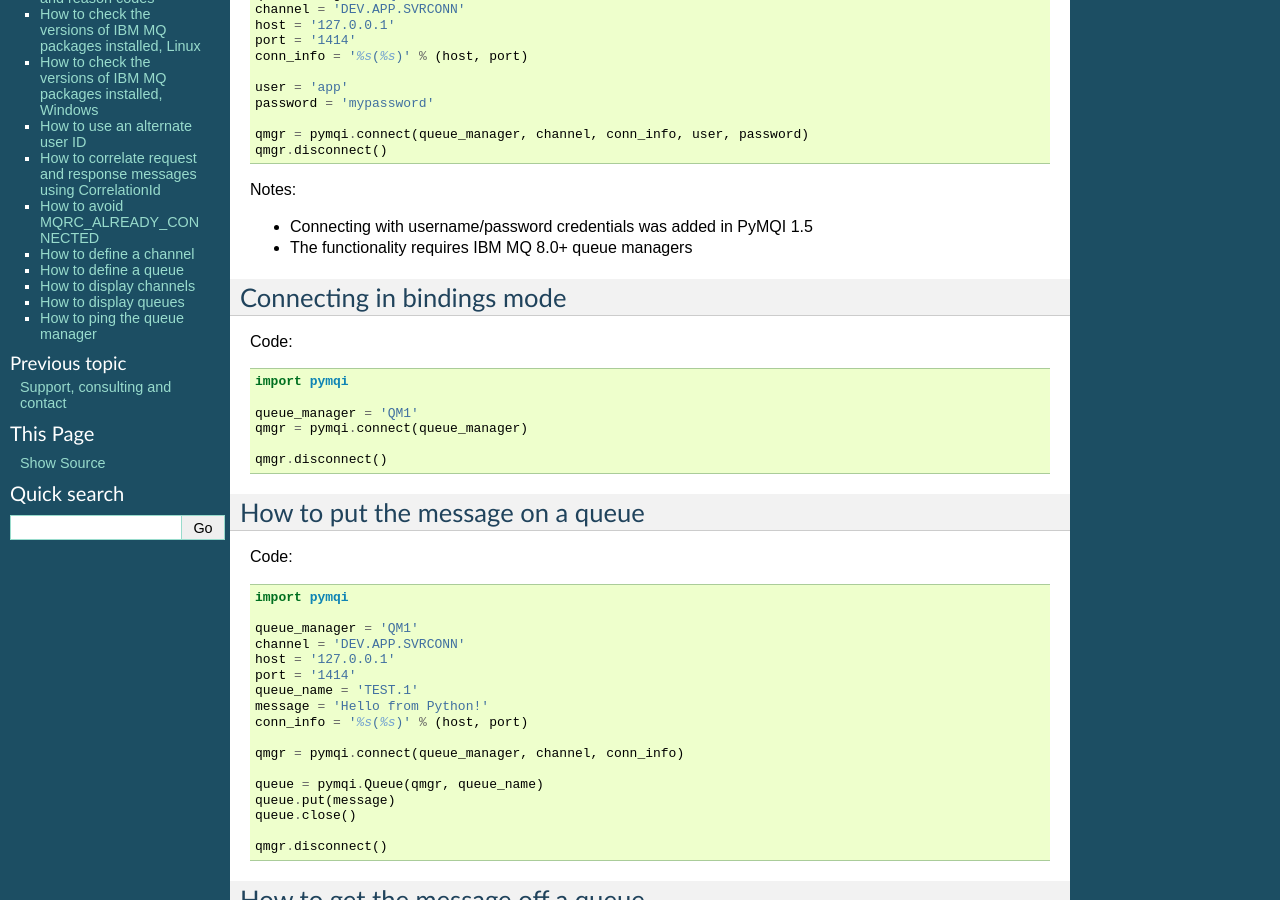
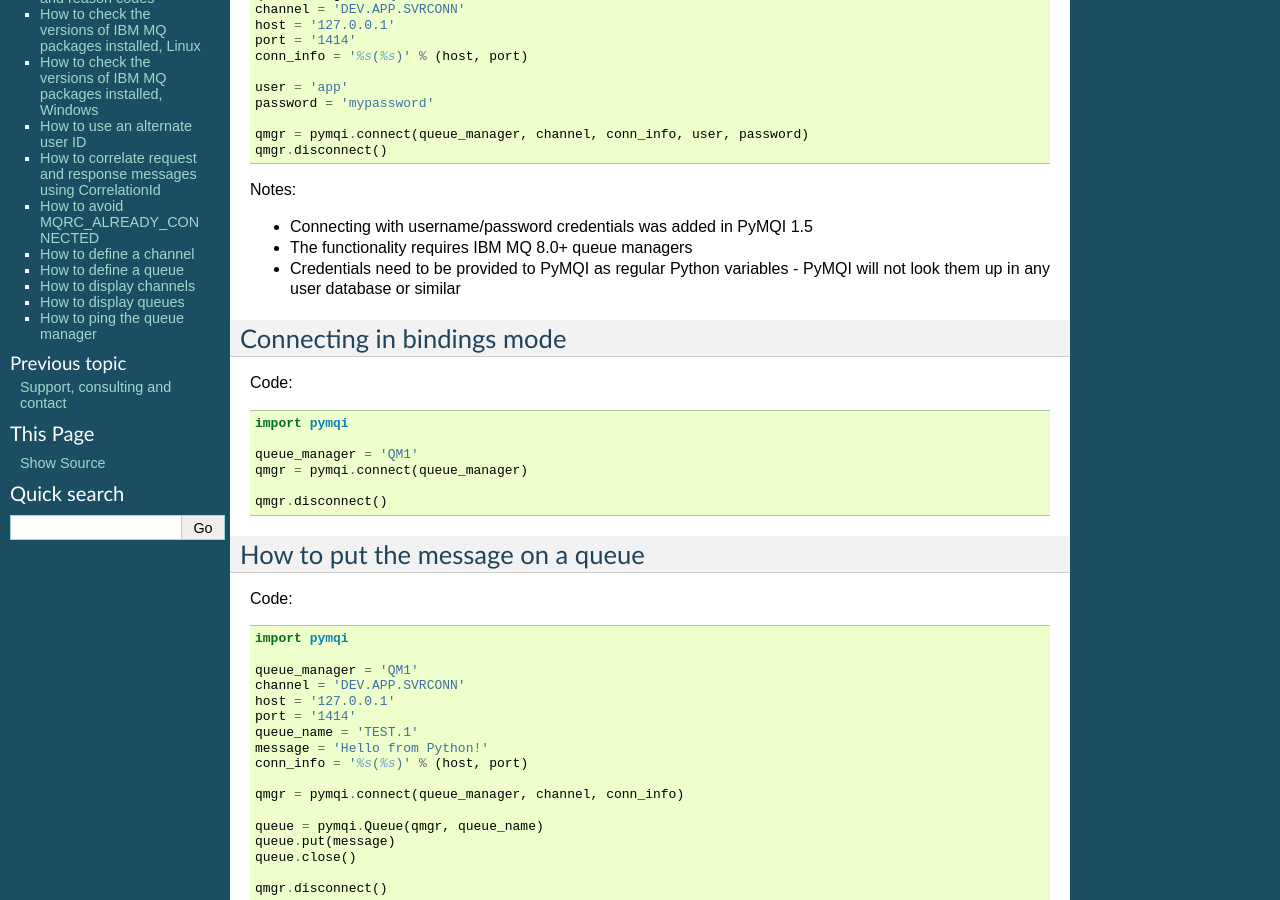
Before and after one commit to dsuch/pymqi, a Sphinx documentation site: the page built from docs/examples.rst, in a window 1280 px wide and 900 px high, scrolled down 676 px. Built offline with Sphinx 7.4.7, drawn with Linux system fonts in a browser that asks for light colours.

Commit message:
GH #21 - Added a note that obtaining user credentials is up to programmers.

```diff
--- a/docs/examples.rst
+++ b/docs/examples.rst
@@ -54,6 +54,8 @@ Notes:
 
 * Connecting with username/password credentials was added in PyMQI 1.5
 * The functionality requires IBM MQ 8.0+ queue managers
+* Credentials need to be provided to PyMQI as regular Python variables - PyMQI will not look them
+  up in any user database or similar
 
 ===============================
 Connecting in bindings mode
```
